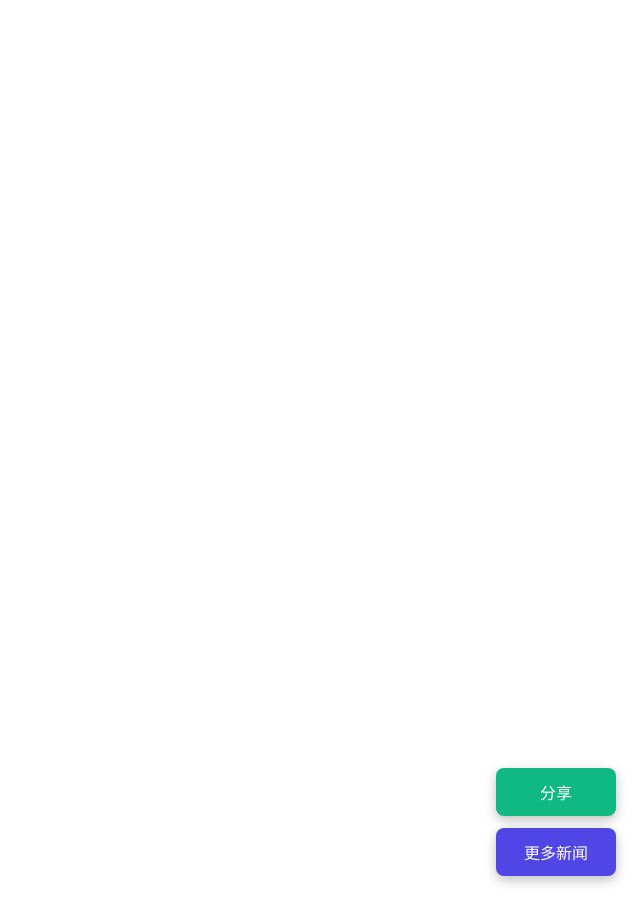
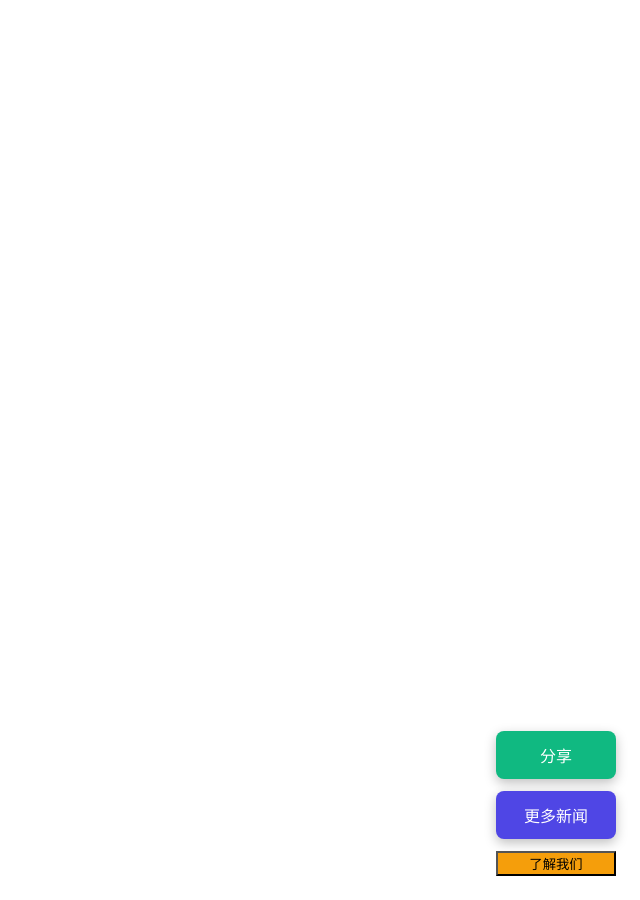
Before and after one commit to IDME-AI/IDME-AI.github.io, a Jekyll site: the page test.html, which Jekyll copies as it is, in a window 1280 px wide. Shown: the whole page, without its empty margins (640-1280 px from the left). Built offline with Jekyll 4.4.1, drawn with Linux system fonts in a browser that asks for light colours.

Commit message:
Initial commit

```diff
--- a/test.html
+++ b/test.html
@@ -36,6 +36,13 @@
         #back-button:hover { background-color: #4338ca; transform: scale(1.08); }
         #share-button { background-color: #10b981; }
         #share-button:hover { background-color: #059669; transform: scale(1.08); }
+        #about-button {
+            background-color: #f59e0b; /* 橙色 */
+        }
+        #about-button:hover {
+            background-color: #d97706;
+            transform: scale(1.08);
+        }
 
         /* 图片和文字内容 */
         #viewer {
@@ -179,6 +186,7 @@
 <div id="button-container">
     <button id="share-button">分享</button>
     <button id="back-button" onclick="window.location.href='https://idme-ai.github.io/news/'">更多新闻</button>
+    <button id="about-button" onclick="window.location.href='https://idme-ai.github.io/'">了解我们</button>
 </div>
 
 <!-- 图片内容容器 -->
```
Also changed, not shown: _pages/research.md (+1 -3 lines).
